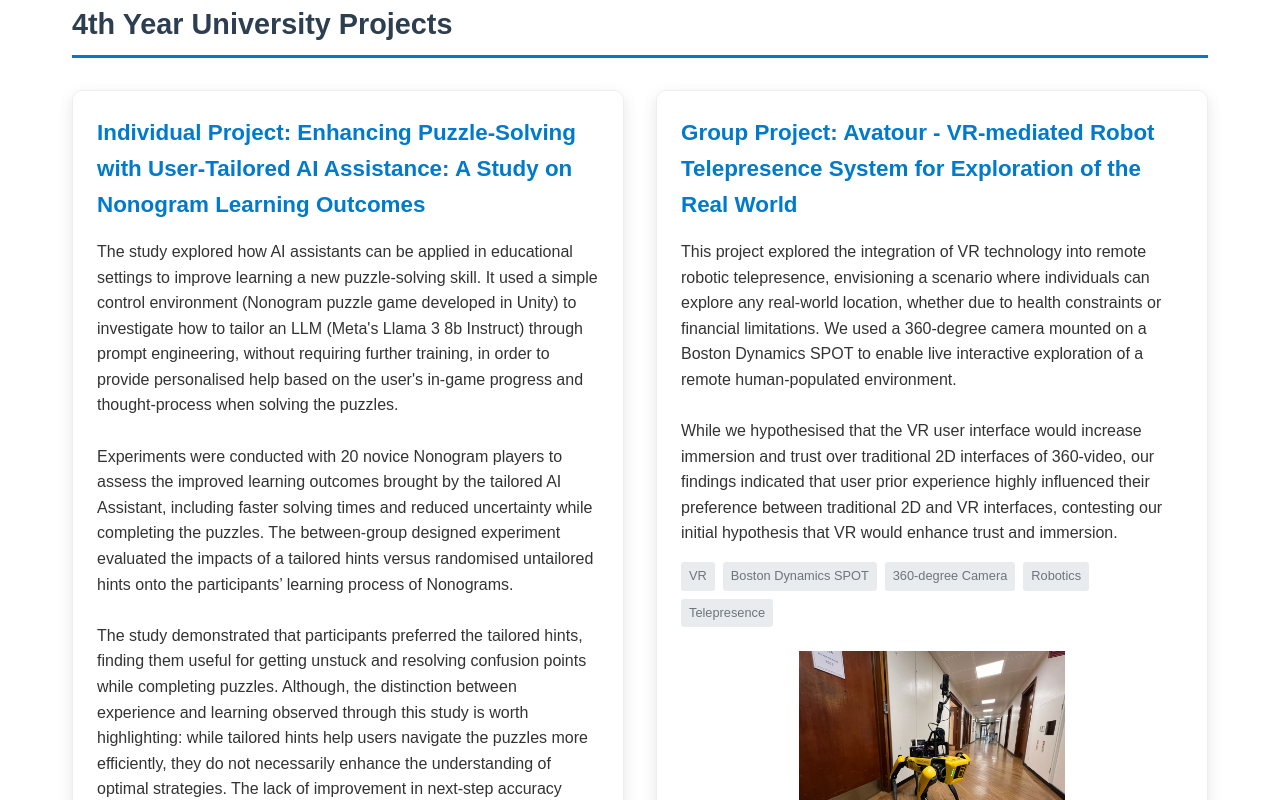
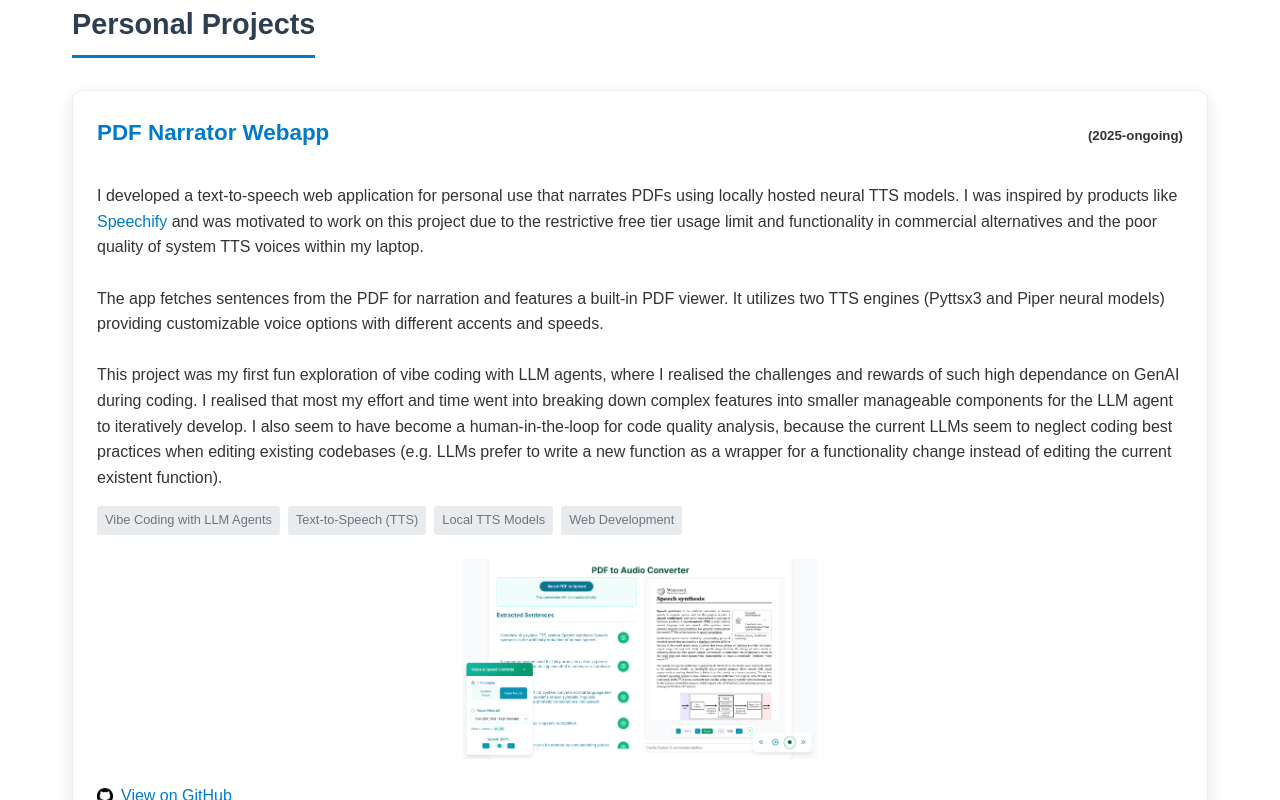
Before and after one commit to neagualexa/neagualexa.github.io, a React (Create React App) app: page /projects in a window 1280 px wide. Shown: the part 420-1220 px from the top of the page. Built offline with nearby package versions, Linux system fonts and the light colour scheme.

Commit message:
update projects and resume (add year to projects)

```diff
--- a/src/components/ProjectCard.js
+++ b/src/components/ProjectCard.js
@@ -19,7 +19,10 @@ const projectPDFs = importAll(
 const ProjectCard = ({ project }) => {
   return (
     <div className="project-card">
-      <h4>{project.title}</h4>
+      <div className="project-card-header">
+        <h4>{project.title}</h4>
+        {project.year && <h5>({project.year})</h5>}
+      </div>
       <p dangerouslySetInnerHTML={{ __html: project.description }}></p>
 
       {project.technologies && project.technologies.length > 0 && (
--- a/src/components/ProjectSection.js
+++ b/src/components/ProjectSection.js
@@ -5,7 +5,10 @@ import ProjectCard from "./ProjectCard";
 const ProjectSection = ({ section }) => {
   return (
     <div id={section.id} className="year-section">
-      <h3>{section.title}</h3>
+      <div className="section-header">
+        <h3>{section.title}</h3>
+        {section.year && <h4>( {section.year} )</h4>}
+      </div>
       <div className="projects-grid">
         {section.projects.map((project, index) => (
           <ProjectCard key={index} project={project} />
--- a/src/data/projectsData.json
+++ b/src/data/projectsData.json
@@ -1,5 +1,6 @@
 {
   "navigation": [
+    { "id": "personal-projects", "label": "Personal Projects" },
     { "id": "fourth-year", "label": "4th Year University Projects" },
     { "id": "third-year", "label": "3rd Year University Projects" },
     { "id": "second-year", "label": "2nd Year University Projects" },
@@ -9,8 +10,34 @@
   ],
   "sections": [
     {
+      "id": "personal-projects",
+      "title": "Personal Projects",
+      "projects": [
+        {
+          "title": "PDF Narrator Webapp",
+          "year": "2025-ongoing",
+          "description": "I developed a text-to-speech web application for personal use that narrates PDFs using locally hosted neural TTS models. I was inspired by products like <a href='https://speechify.com/' >Speechify</a> and was motivated to work on this project due to the restrictive free tier usage limit and functionality in commercial alternatives and the poor quality of system TTS voices within my laptop.<br><br>The app fetches sentences from the PDF for narration and features a built-in PDF viewer. It utilizes two TTS engines (Pyttsx3 and Piper neural models) providing customizable voice options with different accents and speeds.<br><br>This project was my first fun exploration of vibe coding with LLM agents, where I realised the challenges and rewards of such high dependance on GenAI during coding. I realised that most my effort and time went into breaking down complex features into smaller manageable components for the LLM agent to iteratively develop. I also seem to have become a human-in-the-loop for code quality analysis, because the current LLMs seem to neglect coding best practices when editing existing codebases (e.g. LLMs prefer to write a new function as a wrapper for a functionality change instead of editing the current existent function).",
+          "technologies": [
+            "Vibe Coding with LLM Agents",
+            "Text-to-Speech (TTS)",
+            "Local TTS Models",
+            "Web Development"
+          ],
+          "images": ["PDF_Narrator_interface.jpg"],
+          "links": [
+            {
+              "text": "View on GitHub",
+              "url": "https://github.com/neagualexa/pdf_narrator",
+              "type": "github"
+            }
+          ]
+        }
+      ]
+    },
+    {
       "id": "fourth-year",
       "title": "4th Year University Projects",
+      "year": "2023-2024",
       "projects": [
         {
           "title": "Individual Project: Enhancing Puzzle-Solving with User-Tailored AI Assistance: A Study on Nonogram Learning Outcomes",
@@ -76,6 +103,7 @@
     {
       "id": "third-year",
       "title": "3rd Year University Projects",
+      "year": "2022-2023",
       "projects": [
         {
           "title": "CharKey - Synthesizer Project",
@@ -153,6 +181,7 @@
     {
       "id": "second-year",
       "title": "2nd Year University Projects",
+      "year": "2021-2022",
       "projects": [
         {
           "title": "Instability Rover",
@@ -237,6 +266,7 @@
     {
       "id": "first-year",
       "title": "1st Year University Projects",
+      "year": "2020-2021",
       "projects": [
         {
           "title": "AVS Sim - a SPICE-based Circuit Simulator",
@@ -268,7 +298,8 @@
       "title": "Internships & Hackathons Projects",
       "projects": [
         {
-          "title": "Lazy Browsing Chrome Extension for Agentic-based personalised shopping",
+          "title": "Lazy Browsing Chrome Extension for Agentic-based personalised shopping, ICL ICHack",
+          "year": "2025",
           "description": "An AI assistant that helps you centralise your search for multiple products of same characteristics online. Using <a href='https://github.com/browser-use/browser-use' target='_blank' rel='noopener noreferrer'>browser use</a> for agents that control a chromium tab to interact with and complete the task.",
           "technologies": [
             "Chrome Extension",
@@ -286,6 +317,7 @@
         },
         {
           "title": "Monitoring and Alarming System of global EC2 Instance Fleet, AWS",
+          "year": "2023",
           "description": "I set up a Monitoring and Alarming System for the largely scalable EC2 Instance Fleet of the <strong>Managed Environments for Outside Work</strong>, a fully managed virtual desktop service.<br><br>I built a cloud infrastructure for fetching, preparing, and visualising device metrics including:<br><ul><li>CPU Utilisation</li><li>RAM Usage</li><li>Network Performance</li><li>Disk Utilisation</li></ul><br>The system is easily deployed through <strong>AWS CDK</strong>, an Infrastructure as Code toolkit, that allows for easy resource provisioning for cloud solutions. The architecture diagram presented is the final infrastructure of the Monitoring and Alarming System.",
           "technologies": ["AWS", "EC2", "Monitoring", "Cloud Infrastructure"],
           "images": ["AWS_MEOW_PlacementProject_ArchitecturePipeline.jpg"],
@@ -293,6 +325,7 @@
         },
         {
           "title": "Serverless Infrastructure for a Text to Speech Conversion, AWS",
+          "year": "2023",
           "description": "I built a serverless infrastructure for a text to speech conversion and generation system of natural voices using AWS Polly. The backend infrastructure was built using Terraform, an Infrastructure-as-Code tool, that allows for easy resource provisioning for cloud solutions. I set up a web interface using React Typescript to allow users to access the backend functionalities without accessing the AWS console. The architecture diagram presented is the final infrastructure of the backend infrastrucutre. And the Screenshot here is the form webapp for accessing the system.",
           "technologies": [
             "AWS Polly",
@@ -308,6 +341,7 @@
         },
         {
           "title": "Fan Mail Digitalization, AWS Interns Hackathon",
+          "year": "2023",
           "description": "My team built a serverless infrastructure for digitalizing fan letters. The uploaded photos and tweets would be translated and filtered considering the comprehended sentiment (blocking negative ones). This way we can centrally display messages in concert venues without the risk of encountering spam or hate speech. The architecture diagram presented is the MVP's infrastructure of the system.",
           "technologies": [
             "AWS",
@@ -321,6 +355,7 @@
         },
         {
           "title": "Online Landing Zone Assessment, AWS",
+          "year": "2022",
           "description": "I transferred the Landing Zone Assessment Offering onto the AWS Assessment Tool (A2T tool) and created my own WebApp Demo for the Assessment with AWS Amplify and other services. The architecture diagram presented is the final infrastructure of my WebApp interpretation.",
           "technologies": [
             "AWS",
@@ -333,6 +368,7 @@
         },
         {
           "title": "ZeroToOne - AR/VR Circuit Design Simulator, ICL ICHack",
+          "year": "2022",
           "description": "Aim of the idea was to create a demo for an AR circuit studio, developed in Unity with Vuforia and C#. We used both a Phone compatible headset and the direct phone screen for user interfaces. The android application was presenting a step by step guide for building a specific circuit. This project was aimed for professors to give out remote guidance to students during their hardware laboratories. All models of the circuit components were designed by the team.",
           "technologies": ["AR/VR", "Unity", "C#", "Circuit Design"],
           "images": [
@@ -345,6 +381,7 @@
         },
         {
           "title": "Team projects at Hack-her-thon, ICL WSET",
+          "year": "2021-2022",
           "description": "<strong>C-case (2022):</strong><br>An only-girls team project aimed to provide a centralised platform where aid and offers of support to the Ukrainian refugees can be coordinated. The application could connect individuals in need of help with those who able and willing to provide it. It also provided an easy way of accessing donation sites and getting involved as volunteers.<br><br><strong>Solar car (2021):</strong><br>An only-girls team project aimed to teach children the importance of solar energy for the technological development through a web-game quiz with a hardware joystick and solar panel. I held the position of team leader, analysed members' skills and assigned team roles respectively. I improved my understanding of IoT programming hosting an HTML website by the Arduino.",
           "technologies": ["Hackathon", "Women in Tech"],
           "images": ["WSET_hackherthon_logo.jpg"],
@@ -369,6 +406,7 @@
       "projects": [
         {
           "title": "\"QuestZone\" Social Entrepreneurship Personal Project",
+          "year": "2019",
           "description": "QuestZone is an online platform which provides refugees and homeless people in the UK with the opportunity of getting temporarily employed for completing simple tasks that do not require a high degree of education. I developed new coding skills in React Native, learned the stages of starting and maintaining a social entrepreneurship idea.<br><br>See pitch <a href='https://youtu.be/qsXfJahGp8w' target='_blank' rel='noopener noreferrer'>here</a>.",
           "technologies": [
             "Social Entrepreneurship",
@@ -386,6 +424,7 @@
         },
         {
           "title": "UK Space Design Competition, Regional & National Stages",
+          "year": "2019",
           "description": "Participated in the UK Space Design Competition, advancing through regional to national stages. The project aims were:<br><br><strong>Regional stage:</strong> designing a solution to house 4000 people under the ice of Jupiter's moon, Europa, in the year 2118.<br><br><strong>National stage:</strong> designing an economic and touristic port orbiting the Moon.<br><br>I was the team leader for the Automation Team who oversaw the setting up, usage and maintenance of the building robots, the networking system, and the security & cybersecurity on the base. I was chosen as Reserve to represent the UK at the International Space Settlement Design Competition <a href='https://uksdc.org/2019/03/team-selected-from-the-winning-competition-to-represent-the-uk-at-the-issdc/' target='_blank' rel='noopener noreferrer'>(link)</a>.",
           "technologies": [
             "Space Engineering",
@@ -403,6 +442,7 @@
         },
         {
           "title": "Team projects at Coolest Projects International",
+          "year": "2016-2018",
           "description": "<strong>2018 - Second World:</strong><br>I was awarded Runner Up prize, Category Games & Web games for the project \"Second World\", a modded Minecraft server aiming to teach children the value of money through a currency ranking system. Developed the various game logistics and mods in Java.<br><br><strong>2017 - Smart house:</strong><br>I completed the project \"Smart house\", aiming to improve homes with self-closing curtains, sound-driven lights and magnetic-based safety door locks and control the equipment on an application. Developed the hardware-software interconnectivity with Arduino, thus integrating IoT ideologies into the implementation of our team's ideas.<br><br><strong>2016 - Warehouse 2.0:</strong><br>I was awarded Enterprise and Evolution awards for the project \"Warehouse 2.0\", a smart hardware solution for storing objects securely, in an organised manner with an application for maintaining the status of the inventory and for warning against theft with specific inventory and location details. Developed the warehouse's hardware system in Arduino. Shaped my first perspective of human-machine interaction and helped shape my fundamental project management and programming skills.",
           "technologies": ["Young Developers"],
           "images": ["CoolestProjects_CoderDojo_logo.png"],
--- a/src/data/resumeData.json
+++ b/src/data/resumeData.json
@@ -85,10 +85,11 @@
           "institution": "Lambda Feedback, Imperial College London",
           "logo": "LambdaFeedback_logo.png",
           "details": [
-            "Contributing to the development of Lambda Feedback, an EdTech self-study platform that provides automated formative feedback to students using distributed evaluation microservices",
-            "Working with a team of researchers and developers to improve the platform and add new features to assist my PhD research"
+            "As part of my PhD, I am contributing to the development of Lambda Feedback, an EdTech self-study platform that provides automated formative feedback to students using distributed evaluation microservices",
+            "I am working with a team of researchers and developers to improve the platform and add new features to assist my PhD research"
           ],
           "projects": [
+            "Educational Chatbots: Developed multiple LLM-driven chatbot APIs and their user and monitoring interfaces in Lambda Feedback. These chatbots are aware of the student's submitted work and learning context within Lambda Feedback. Research revolves around prompting the chatbots to have various personalities when conversing with students and analysing the student-chatbot interactions.",
             "CI/CD Pipeline for Chatbot Microservices: Adapted the current CI/CD pipeline of the evaluation microservices for chatbot inferences. Used GitHub Actions to automate the build, testing, and deployment of containerised chatbot functions (Docker and AWS infrastructure using Pulumi (IaC))",
             "Active Session Analysis: Implemented a feature to provide educators with live visual insights into student activity.  Developed in Python with SQL queries to the database for real-time data aggregation",
             "Draft Response Functionality: Integrated a new functionality allowing students to save draft responses for later submission. Developed using TypeScript, SQL migrations, GraphQL and Python"
--- a/src/styles.css
+++ b/src/styles.css
@@ -464,6 +464,13 @@ p {
   margin-bottom: 2rem;
 }
 
+.year-section .section-header {
+  display: flex;
+  flex-direction: row;
+  align-items: baseline;
+  gap: 1.5rem;
+}
+
 .projects-grid {
   display: grid;
   grid-template-columns: repeat(auto-fit, minmax(300px, 1fr));
@@ -492,6 +499,13 @@ p {
 .project-card p {
   margin-bottom: 1rem;
   color: var(--text-primary);
+}
+
+.project-card .project-card-header {
+  display: flex;
+  justify-content: space-between;
+  align-items: baseline;
+  margin-bottom: 1rem;
 }
 
 .project-technologies {
```
Also changed, not shown: src/data/misc/projects/PDF_Narrator_interface.jpg (added).
